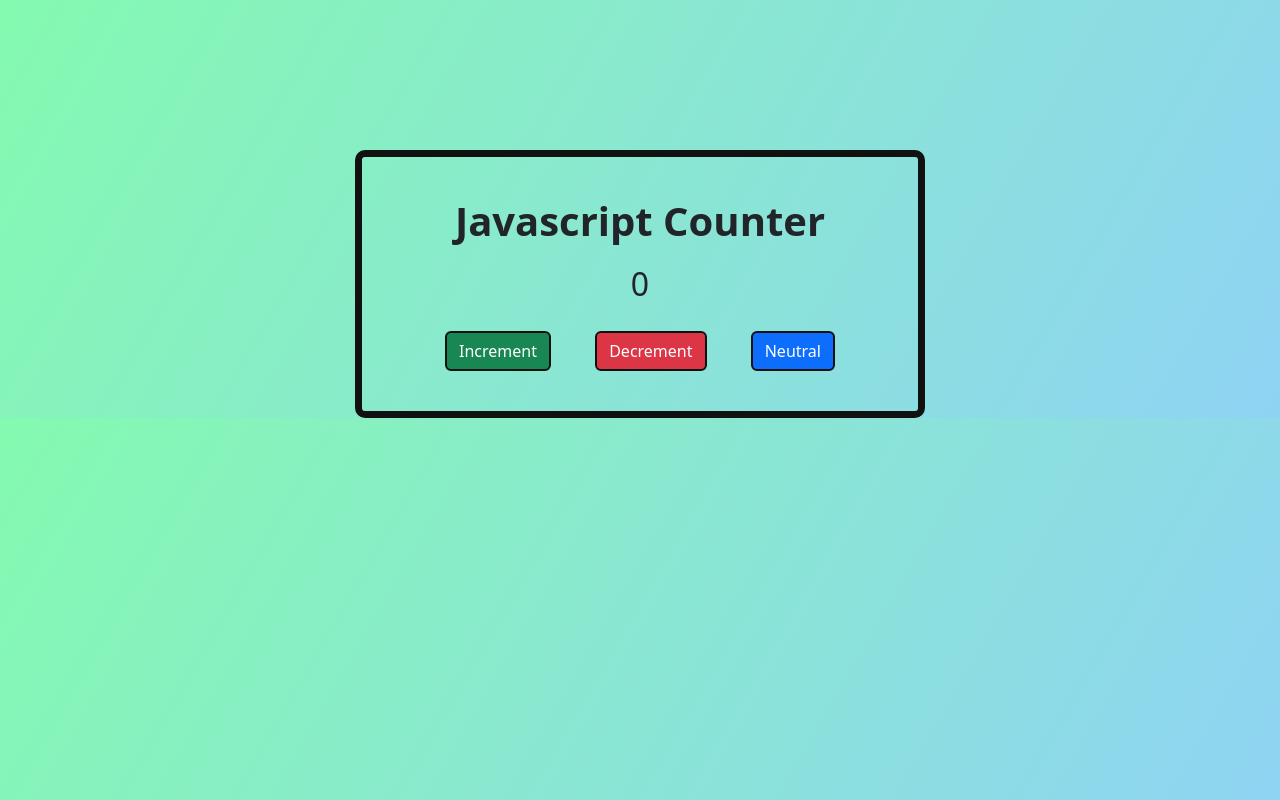
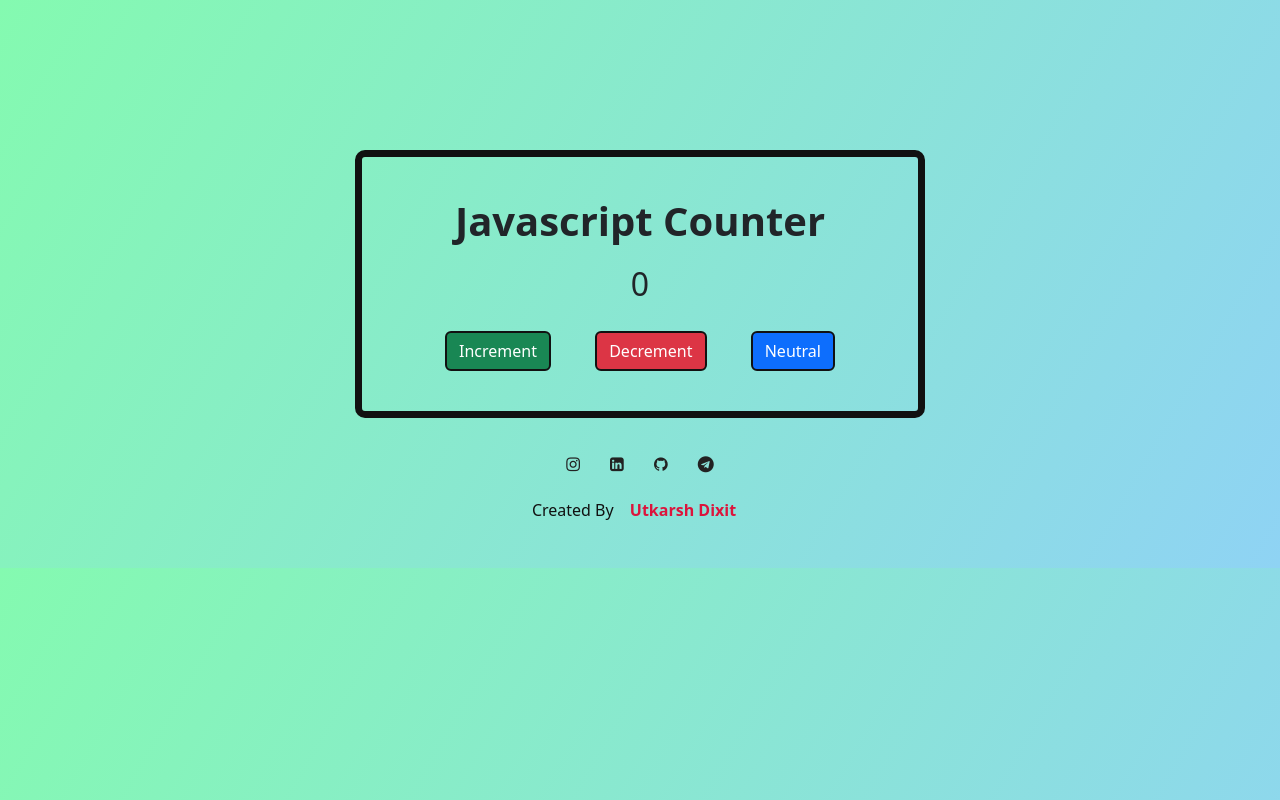
Before and after one commit to devutkarshdixit/Counter, a plain HTML site: page index.html in a window 1280 px wide. Drawn offline with nearby package versions, Linux system fonts and the light colour scheme.

Commit message:
Update
Added Footer

```diff
--- a/index.html
+++ b/index.html
@@ -9,6 +9,8 @@
     <link href="https://cdn.jsdelivr.net/npm/bootstrap@5.2.3/dist/css/bootstrap.min.css" rel="stylesheet"
         integrity="sha384-rbsA2VBKQhggwzxH7pPCaAqO46MgnOM80zW1RWuH61DGLwZJEdK2Kadq2F9CUG65" crossorigin="anonymous">
     <link rel="stylesheet" href="style.css">
+    <link rel='stylesheet' href='https://cdnjs.cloudflare.com/ajax/libs/font-awesome/4.7.0/css/font-awesome.min.css'>
+
     <title>Simple Javascript Counter - by Utkarsh Dixit</title>
 </head>
 
@@ -24,6 +26,24 @@
             </div>
         </div>
     </div>
+    <footer>
+
+        <div class="icons">
+            <a href="http://www.instagram.com/devutkarshdixit" target="_blank" rel="noopener noreferrer"><i
+                    class="fa fa-instagram"></i></a>
+            <a href="https://www.linkedin.com/in/utkarsh--dixit" target="_blank" rel="noopener noreferrer"><i
+                    class="fa fa-linkedin-square"></i></a>
+            <a href="https://github.com/utkarsh-dixit-git" target="_blank" rel="noopener noreferrer"><i
+                    class="fa fa-github"></i></a>
+            <a href="https://t.me/devutkarshdixit" target="_blank" rel="noopener noreferrer"><i
+                    class="fa fa-telegram"></i></a>
+        </div>
+
+
+
+
+        <p>Created By <a target="_blank" href="https://utkarsh-dixit-git.github.io/utkarshdixit/#about">Utkarsh Dixit</a></p>
+    </footer>
     <script src="https://cdn.jsdelivr.net/npm/bootstrap@5.2.3/dist/js/bootstrap.bundle.min.js"
         integrity="sha384-kenU1KFdBIe4zVF0s0G1M5b4hcpxyD9F7jL+jjXkk+Q2h455rYXK/7HAuoJl+0I4"
         crossorigin="anonymous"></script>
--- a/style.css
+++ b/style.css
@@ -17,3 +17,45 @@ h1{
     font-weight: bolder;
     margin: 20px;
 }
+
+.footer .footer-content{
+    display: flex;
+    flex-wrap: wrap;
+    align-items: center;
+    justify-content: space-between;
+}
+footer{
+    padding: 20px 23px;
+    color: #111;
+    text-align: center;
+}
+.icons .fa{
+    color: #222;
+    margin: 0 13px;
+    cursor: pointer;
+    padding: 18px 0;
+}
+footer p a{
+    list-style: none;
+    display: inline-block;
+    padding: 8px 12px;
+    position: relative;
+    color: crimson;
+    text-decoration: none;
+    font-weight: bolder;
+}
+footer p a:hover{
+    color: crimson;
+}
+footer p a::after{
+    content: '';
+    width: 0%;
+    height: 2px;
+    background: #f44336;
+    display: block;
+    margin: auto;
+    transition: 0.5s;
+}
+footer a:hover::after{
+    width: 100%;
+}
```
